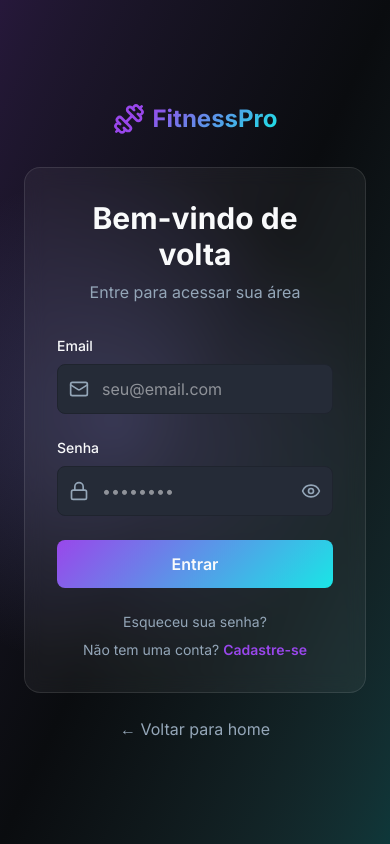
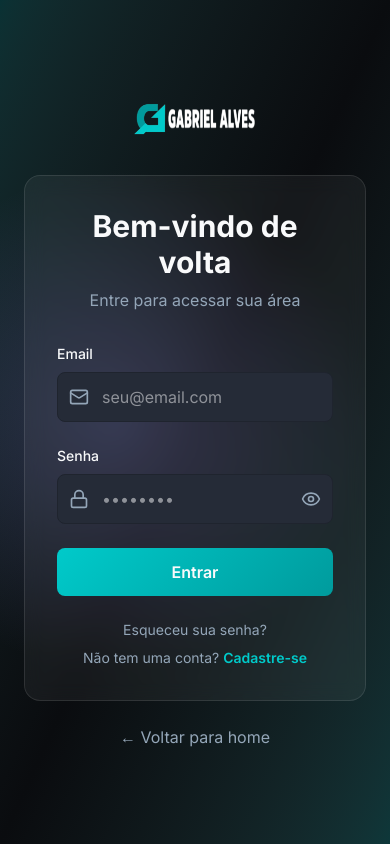
Before and after one commit to hyuuga777/gabriel-alves, a Next.js app: page /login in a window 390 px wide. Built offline with nearby package versions, Linux system fonts and the light colour scheme.

Commit message:
feat: atualizações UI - cores globais, ajuste layout admin/aluno, menu mobile e avatar genérico

```diff
--- a/src/app/admin/layout.tsx
+++ b/src/app/admin/layout.tsx
@@ -3,6 +3,7 @@
 import { useState } from 'react';
 import Link from 'next/link';
 import { usePathname } from 'next/navigation';
+import { signOut } from 'next-auth/react';
 import {
     LayoutDashboard,
     Users,
@@ -12,7 +13,8 @@ import {
     Settings,
     Menu,
     X,
-    LogOut
+    LogOut,
+    User
 } from 'lucide-react';
 import { MOCK_ALUNO } from '@/lib/mock-db'; // Using mock user temporarily for the header
 
@@ -31,7 +33,7 @@ export default function AdminLayout({ children }: { children: React.ReactNode })
 
     // Mocking an admin user
     const adminUser = {
-        nome: 'Treinador Alves',
+        nome: 'Leo Cruz',
         avatarUrl: 'https://i.pravatar.cc/150?img=11'
     };
 
@@ -40,7 +42,7 @@ export default function AdminLayout({ children }: { children: React.ReactNode })
             {/* Sidebar Desktop */}
             <aside className="hidden lg:flex flex-col w-64 fixed inset-y-0 left-0 bg-[#111111] border-r border-white/5 z-50">
                 <div className="h-16 flex items-center px-6 border-b border-white/5">
-                    <span className="text-xl font-bold text-white tracking-tight uppercase">Team Alves<span className="text-primary">.</span></span>
+                    <img src="/logo.png" alt="Logo" className="h-8 w-auto object-contain" />
                 </div>
 
                 <nav className="flex-1 overflow-y-auto py-6 px-4 space-y-1">
@@ -64,7 +66,7 @@ export default function AdminLayout({ children }: { children: React.ReactNode })
                 </nav>
 
                 <div className="p-4 border-t border-white/5">
-                    <button className="flex items-center gap-3 px-3 py-2 text-sm font-medium text-gray-400 hover:text-red-400 transition-colors w-full rounded-lg hover:bg-red-500/10">
+                    <button onClick={() => signOut({ callbackUrl: '/login' })} className="flex items-center gap-3 px-3 py-2 text-sm font-medium text-gray-400 hover:text-red-400 transition-colors w-full rounded-lg hover:bg-red-500/10">
                         <LogOut className="w-5 h-5" />
                         Sair do Painel
                     </button>
@@ -82,7 +84,7 @@ export default function AdminLayout({ children }: { children: React.ReactNode })
             {/* Sidebar Mobile */}
             <aside className={`fixed inset-y-0 left-0 bg-[#111111] w-64 transform transition-transform duration-300 z-50 lg:hidden flex flex-col ${mobileMenuOpen ? 'translate-x-0' : '-translate-x-full'}`}>
                 <div className="h-16 flex items-center justify-between px-6 border-b border-white/5">
-                    <span className="text-xl font-bold text-white tracking-tight uppercase">Team Alves<span className="text-primary">.</span></span>
+                    <img src="/logo.png" alt="Logo" className="h-8 w-auto object-contain" />
                     <button onClick={() => setMobileMenuOpen(false)} className="text-gray-400 hover:text-white">
                         <X className="w-6 h-6" />
                     </button>
@@ -110,7 +112,7 @@ export default function AdminLayout({ children }: { children: React.ReactNode })
                 </nav>
 
                 <div className="p-4 border-t border-white/5">
-                    <button className="flex items-center gap-3 px-3 py-2 text-sm font-medium text-gray-400 hover:text-red-400 transition-colors w-full rounded-lg hover:bg-red-500/10">
+                    <button onClick={() => signOut({ callbackUrl: '/login' })} className="flex items-center gap-3 px-3 py-2 text-sm font-medium text-gray-400 hover:text-red-400 transition-colors w-full rounded-lg hover:bg-red-500/10">
                         <LogOut className="w-5 h-5" />
                         Sair do Painel
                     </button>
@@ -137,11 +139,9 @@ export default function AdminLayout({ children }: { children: React.ReactNode })
                             <p className="text-sm font-bold text-white leading-none">{adminUser.nome}</p>
                             <span className="text-xs text-gray-500">Administrador</span>
                         </div>
-                        <img
-                            src={adminUser.avatarUrl}
-                            alt={adminUser.nome}
-                            className="w-9 h-9 rounded-full border border-white/10"
-                        />
+                        <div className="w-9 h-9 rounded-full bg-white/5 border border-white/10 flex items-center justify-center">
+                            <User className="w-5 h-5 text-gray-400" />
+                        </div>
                     </div>
                 </header>
 
--- a/src/app/aluno/layout.tsx
+++ b/src/app/aluno/layout.tsx
@@ -2,6 +2,7 @@
 
 import Link from 'next/link';
 import { usePathname } from 'next/navigation';
+import { signOut } from 'next-auth/react';
 import { Home, Dumbbell, MessageCircle, CreditCard, User, LogOut } from 'lucide-react';
 
 export default function StudentLayout({ children }: { children: React.ReactNode }) {
@@ -20,7 +21,7 @@ export default function StudentLayout({ children }: { children: React.ReactNode
             {/* Desktop Sidebar (visible on lg+) */}
             <aside className="hidden lg:flex flex-col w-64 border-r border-white/10 bg-[#111] h-screen sticky top-0">
                 <div className="p-6 border-b border-white/10">
-                    <h1 className="font-bold text-xl tracking-tighter text-primary">FITNESS PRO</h1>
+                    <img src="/logo.png" alt="Logo" className="h-8 w-auto object-contain" />
                 </div>
 
                 <nav className="flex-1 p-4 space-y-2">
@@ -43,7 +44,7 @@ export default function StudentLayout({ children }: { children: React.ReactNode
                 </nav>
 
                 <div className="p-4 border-t border-white/10">
-                    <button className="flex items-center gap-3 px-4 py-3 text-gray-400 hover:text-red-400 w-full transition-colors">
+                    <button onClick={() => signOut({ callbackUrl: '/login' })} className="flex items-center gap-3 px-4 py-3 text-gray-400 hover:text-red-400 w-full transition-colors">
                         <LogOut className="w-5 h-5" />
                         Sair
                     </button>
--- a/src/app/cadastro/page.tsx
+++ b/src/app/cadastro/page.tsx
@@ -69,8 +69,7 @@ export default function CadastroPage() {
             >
                 {/* Logo */}
                 <Link href="/" className="flex items-center justify-center gap-2 mb-8">
-                    <Dumbbell className="w-8 h-8 text-primary" />
-                    <span className="text-2xl font-bold gradient-text">FitnessPro</span>
+                    <img src="/logo.png" alt="FitnessPro" className="h-12 w-auto" />
                 </Link>
 
                 {/* Form Card */}
--- a/src/app/globals.css
+++ b/src/app/globals.css
@@ -8,10 +8,10 @@
   --color-card: hsl(220, 20%, 8%);
   --color-card-foreground: hsl(210, 20%, 98%);
 
-  --color-primary: hsl(270, 80%, 60%);
+  --color-primary: #00caca;
   --color-primary-foreground: hsl(210, 20%, 98%);
 
-  --color-secondary: hsl(220, 20%, 12%);
+  --color-secondary: #009b9d;
   --color-secondary-foreground: hsl(210, 20%, 98%);
 
   --color-accent: hsl(180, 80%, 50%);
@@ -19,7 +19,7 @@
 
   --color-border: hsl(220, 20%, 15%);
   --color-input: hsl(220, 20%, 18%);
-  --color-ring: hsl(270, 80%, 60%);
+  --color-ring: #00caca;
 
   --color-muted: hsl(220, 20%, 15%);
   --color-muted-foreground: hsl(210, 20%, 65%);
@@ -72,11 +72,11 @@ body {
 
 /* Gradientes */
 .gradient-primary {
-  background: linear-gradient(135deg, hsl(270, 80%, 60%) 0%, hsl(180, 80%, 50%) 100%);
+  background: linear-gradient(135deg, var(--color-primary) 0%, var(--color-secondary) 100%);
 }
 
 .gradient-text {
-  background: linear-gradient(135deg, hsl(270, 80%, 60%) 0%, hsl(180, 80%, 50%) 100%);
+  background: linear-gradient(135deg, var(--color-primary) 0%, var(--color-secondary) 100%);
   -webkit-background-clip: text;
   -webkit-text-fill-color: transparent;
   background-clip: text;
--- a/src/app/login/page.tsx
+++ b/src/app/login/page.tsx
@@ -55,8 +55,7 @@ export default function LoginPage() {
             >
                 {/* Logo */}
                 <Link href="/" className="flex items-center justify-center gap-2 mb-8">
-                    <Dumbbell className="w-8 h-8 text-primary" />
-                    <span className="text-2xl font-bold gradient-text">FitnessPro</span>
+                    <img src="/logo.png" alt="FitnessPro" className="h-12 w-auto" />
                 </Link>
 
                 {/* Form Card */}
--- a/src/components/footer.tsx
+++ b/src/components/footer.tsx
@@ -11,8 +11,7 @@ export function Footer() {
                     {/* Brand */}
                     <div className="space-y-4">
                         <Link href="/" className="flex items-center gap-2">
-                            <Dumbbell className="w-6 h-6 text-primary" />
-                            <span className="font-bold text-xl">FitnessPro</span>
+                            <img src="/logo.png" alt="FitnessPro" className="h-[32px] w-auto grayscale opacity-80 hover:grayscale-0 hover:opacity-100 transition-all" />
                         </Link>
                         <p className="text-muted-foreground text-sm leading-relaxed">
                             Plataforma completa de assessoria esportiva para quem busca alta performance e resultados reais com embasamento científico.
--- a/src/components/public-navbar.tsx
+++ b/src/components/public-navbar.tsx
@@ -36,10 +36,7 @@ export function PublicNavbar() {
             <div className="max-w-7xl mx-auto px-6 flex items-center justify-between">
                 {/* Logo */}
                 <Link href="/" className="flex items-center gap-2 group">
-                    <div className="p-2 bg-primary/10 rounded-lg group-hover:bg-primary/20 transition-colors">
-                        <Dumbbell className="w-6 h-6 text-primary" />
-                    </div>
-                    <span className="font-bold text-xl tracking-tight">FitnessPro</span>
+                    <img src="/logo.png" alt="FitnessPro" className="h-[42px] w-auto" />
                 </Link>
 
                 {/* Desktop Nav */}
--- a/src/components/students/StudentSidebar.tsx
+++ b/src/components/students/StudentSidebar.tsx
@@ -97,11 +97,9 @@ export function StudentSidebar() {
           <div className="flex items-center gap-3 mb-4">
             <div className="relative">
               <div className="w-10 h-10 rounded-full border border-teal-400/30 p-0.5">
-                <img
-                  src={MOCK_ALUNO.avatarUrl || 'https://i.pravatar.cc/100'}
-                  alt={MOCK_ALUNO.nome}
-                  className="w-full h-full rounded-full object-cover"
-                />
+                <div className="w-full h-full rounded-full bg-white/5 flex items-center justify-center">
+                  <User className="w-5 h-5 text-gray-400" />
+                </div>
               </div>
               <div className="absolute -bottom-0.5 -right-0.5 w-3 h-3 bg-green-500 border-2 border-[#050505] rounded-full" />
             </div>
--- a/src/lib/mock-db.ts
+++ b/src/lib/mock-db.ts
@@ -2,10 +2,9 @@ import { Usuario, Treino, AssinaturaStatus, PontoEvolucao, LogExecucao } from '@
 
 export const MOCK_ALUNO: Usuario = {
     id: 'aluno-12345',
-    nome: 'Carlos Silva',
+    nome: 'Leo Cruz',
     email: 'carlos.silva@email.com',
-    role: 'ALUNO',
-    avatarUrl: 'https://i.pravatar.cc/150?u=carlos.silva@email.com'
+    role: 'ALUNO'
 };
 
 export const MOCK_ASSINATURA: AssinaturaStatus = {
```
Also changed, not shown: src/components/admin-sidebar.tsx (+5 -10 lines), public/logo.png.
